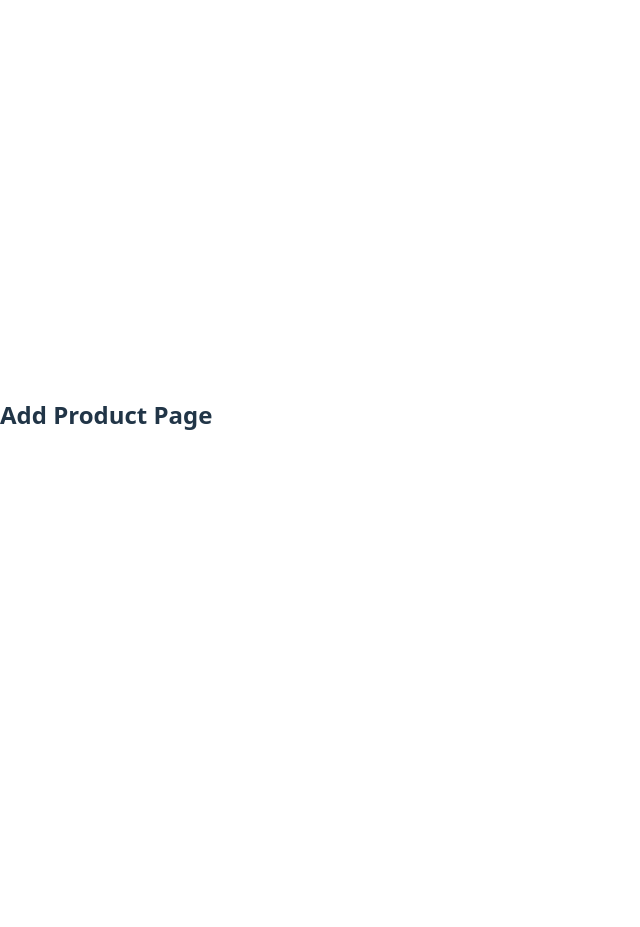
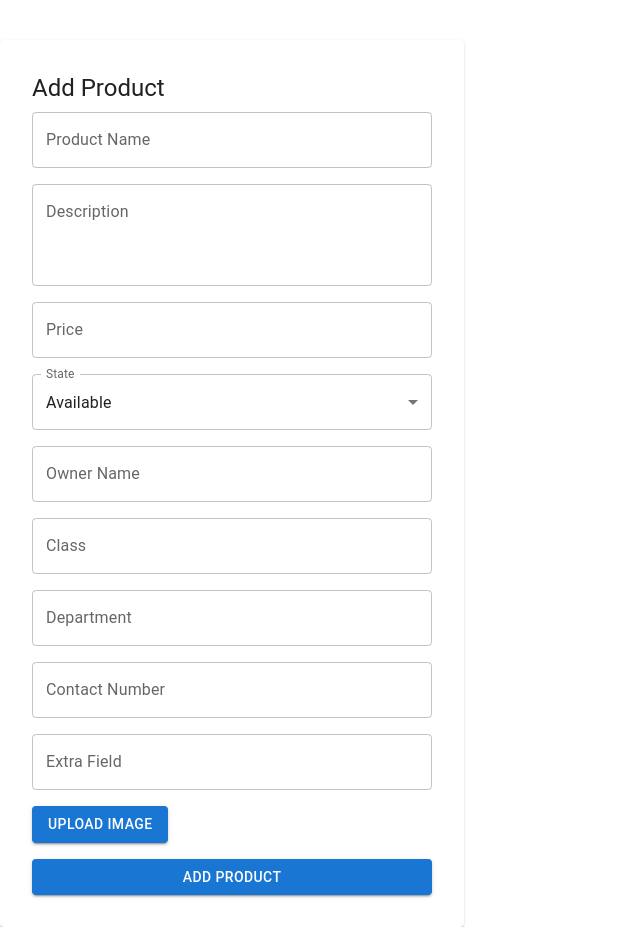
Before and after one commit to gourinandanaku/EduThriftDesign, a React (Vite) app: page /add in a window 1280 px wide. Shown: the whole page, without its empty margins (0-640 px from the left). Before the commit the page ends 800 px from the top, so only its background shows below. Built offline with nearby package versions, Linux system fonts and the light colour scheme.

Commit message:
correct add product page error

```diff
--- a/src/App.jsx
+++ b/src/App.jsx
@@ -5,9 +5,11 @@ import Home from './components/Home';
 import Loginpage from './components/Loginpage';
 import AdminHome from './components/AdminHome';
 import Adduser from './components/Adduser';
+import Add from "./components/Add.jsx";
+
 
 // Dummy placeholder components
-function Add() {
+function Addp() {
   return <h2 style={{ textAlign: 'center', marginTop: '50px' }}>Add Product Page</h2>;
 }
 function Product() {
--- a/src/components/Add.jsx
+++ b/src/components/Add.jsx
@@ -1,5 +1,4 @@
-import React from 'react';
-import React, { useState } from "react";
+import { useState } from "react";
 import {
   Box,
   TextField,
@@ -8,6 +7,7 @@ import {
   Paper,
   MenuItem,
 } from "@mui/material";
+
 
 export default function Add() {
   const [productName, setProductName] = useState("");
@@ -27,13 +27,14 @@ export default function Add() {
       const reader = new FileReader();
       reader.onload = () => {
         setImage(reader.result);
-      }
+      };
       reader.readAsDataURL(file);
     }
-  }
+  };
 
   const handleAddProduct = () => {
     const newProduct = {
+      id: Date.now(), // Unique ID
       productName,
       description,
       price,
@@ -42,9 +43,9 @@ export default function Add() {
       className,
       department,
       contactNumber,
-      extraField, // Store new field value
+      extraField,
       image,
-    }
+    };
 
     const existingProducts =
       JSON.parse(localStorage.getItem("products")) || [];
@@ -52,7 +53,19 @@ export default function Add() {
     localStorage.setItem("products", JSON.stringify(existingProducts));
 
     alert("Product added successfully!");
-  }
+
+    // Reset form
+    setProductName("");
+    setDescription("");
+    setPrice("");
+    setState("Available");
+    setOwnerName("");
+    setClassName("");
+    setDepartment("");
+    setContactNumber("");
+    setExtraField("");
+    setImage(null);
+  };
 
   return (
     <Box sx={{ display: "flex", justifyContent: "center", mt: 5 }}>
@@ -120,6 +133,7 @@ export default function Add() {
         <TextField
           fullWidth
           label="Contact Number"
+          type="tel"
           sx={{ mb: 2 }}
           value={contactNumber}
           onChange={(e) => setContactNumber(e.target.value)}
```
